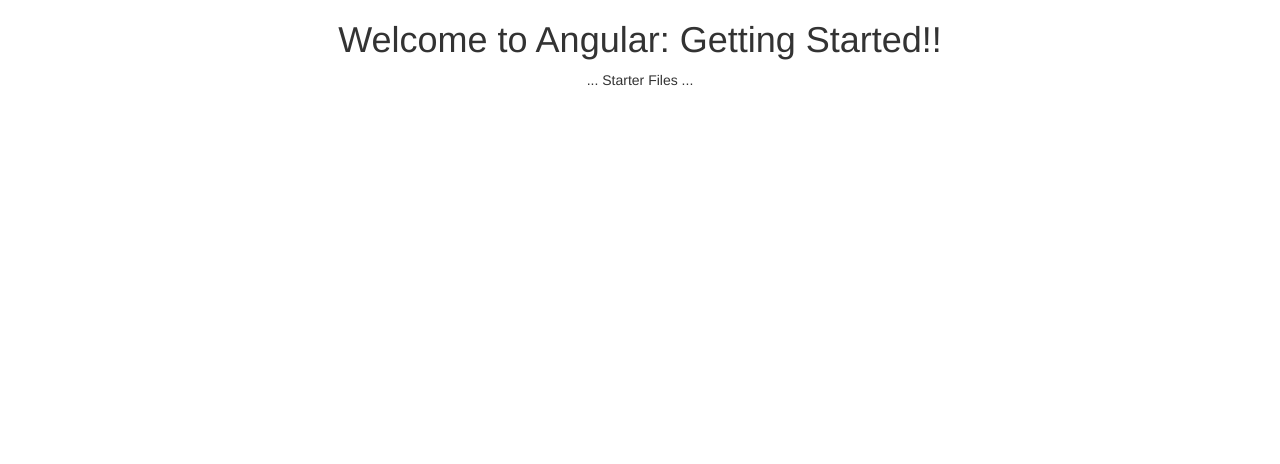
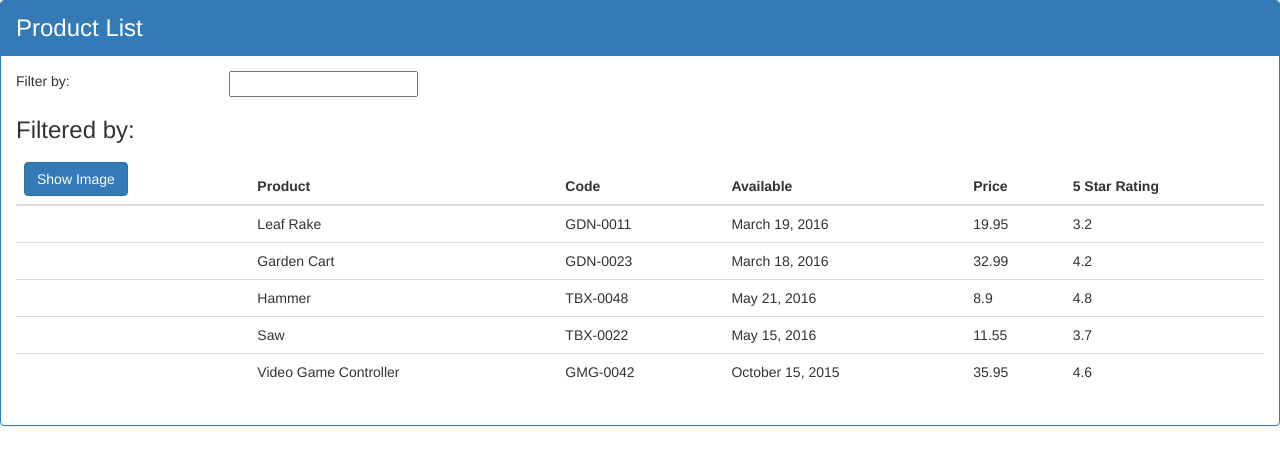
Before and after one commit to Norby125/angular-getting-started, an Angular app: page / in a window 1280 px wide. Shown: the top 464 px of the page. Built offline with nearby package versions, Linux system fonts and the light colour scheme.

Commit message:
products

```diff
--- a/src/app/app.component.html
+++ b/src/app/app.component.html
@@ -1,7 +1,4 @@
 <!--The whole content below can be removed with the new code.-->
-<div style="text-align:center">
-  <h1>
-    Welcome to {{title}}!!
-  </h1>
-  ... Starter Files ...
+<div>
+  <pm-products></pm-products>
 </div>
--- a/src/app/app.module.ts
+++ b/src/app/app.module.ts
@@ -2,10 +2,12 @@ import { BrowserModule } from '@angular/platform-browser';
 import { NgModule } from '@angular/core';
 
 import { AppComponent } from './app.component';
+import { ProductsComponent } from './products/products.component';
 
 @NgModule({
   declarations: [
-    AppComponent
+    AppComponent,
+    ProductsComponent
   ],
   imports: [
     BrowserModule
--- /dev/null
+++ b/src/app/products/products.component.html
@@ -0,0 +1,46 @@
+<div class="panel panel-primary">
+  <div class="panel-heading">
+    {{pageTitle}}
+  </div>
+  <div class="panel-body">
+    <div class="row">
+      <div class="col-md-2">Filter by:</div>
+      <div class="col-md-2">
+        <input type="text"/>
+      </div>
+    </div>
+    <div class="row">
+      <div class="col-md-6">
+        <h3>Filtered by:</h3>
+      </div>
+    </div>
+    <div class="table-responsive" *ngIf="products && products.length">
+      <table class="table">
+        <thead>
+          <tr>
+            <th>
+              <button class="btn btn-primary">
+                Show Image
+              </button>
+            </th>
+            <th>Product</th>
+            <th>Code</th>
+            <th>Available</th>
+            <th>Price</th>
+            <th>5 Star Rating</th>
+          </tr>
+        </thead>
+        <tbody>
+          <tr *ngFor="let product of products">
+            <td></td>
+            <td>{{product.productName}}</td>
+            <td>{{product.productCode}}</td>
+            <td>{{product.releaseDate}}</td>
+            <td>{{product.price}}</td>
+            <td>{{product.starRating}}</td>
+          </tr>
+        </tbody>
+      </table>
+    </div>
+  </div>
+</div>
--- /dev/null
+++ b/src/app/products/products.component.ts
@@ -0,0 +1,72 @@
+import { Component, OnInit } from '@angular/core';
+
+@Component({
+  selector: 'pm-products',
+  templateUrl: './products.component.html',
+  styleUrls: ['./products.component.css']
+})
+export class ProductsComponent implements OnInit {
+  public pageTitle: string = 'Product List';
+
+  constructor() { }
+
+  ngOnInit() {
+  }
+
+
+
+
+
+  public products: any[] = [
+    {
+      "productId": 1,
+      "productName": "Leaf Rake",
+      "productCode": "GDN-0011",
+      "releaseDate": "March 19, 2016",
+      "description": "Leaf rake with 48-inch wooden handle.",
+      "price": 19.95,
+      "starRating": 3.2,
+      "imageUrl": "http://openclipart.org/image/300px/svg_to_png/26215/Anonymous_Leaf_Rake.png"
+    },
+    {
+      "productId": 2,
+      "productName": "Garden Cart",
+      "productCode": "GDN-0023",
+      "releaseDate": "March 18, 2016",
+      "description": "15 gallon capacity rolling garden cart",
+      "price": 32.99,
+      "starRating": 4.2,
+      "imageUrl": "http://openclipart.org/image/300px/svg_to_png/58471/garden_cart.png"
+    },
+    {
+      "productId": 5,
+      "productName": "Hammer",
+      "productCode": "TBX-0048",
+      "releaseDate": "May 21, 2016",
+      "description": "Curved claw steel hammer",
+      "price": 8.9,
+      "starRating": 4.8,
+      "imageUrl": "http://openclipart.org/image/300px/svg_to_png/73/rejon_Hammer.png"
+    },
+    {
+      "productId": 8,
+      "productName": "Saw",
+      "productCode": "TBX-0022",
+      "releaseDate": "May 15, 2016",
+      "description": "15-inch steel blade hand saw",
+      "price": 11.55,
+      "starRating": 3.7,
+      "imageUrl": "http://openclipart.org/image/300px/svg_to_png/27070/egore911_saw.png"
+    },
+    {
+      "productId": 10,
+      "productName": "Video Game Controller",
+      "productCode": "GMG-0042",
+      "releaseDate": "October 15, 2015",
+      "description": "Standard two-button video game controller",
+      "price": 35.95,
+      "starRating": 4.6,
+      "imageUrl": "http://openclipart.org/image/300px/svg_to_png/120337/xbox-controller_01.png"
+    }
+  ];
+}
```
Also changed, not shown: src/app/products/products.component.css (added), 1 other file (tests, documents, lock files or other folders).
